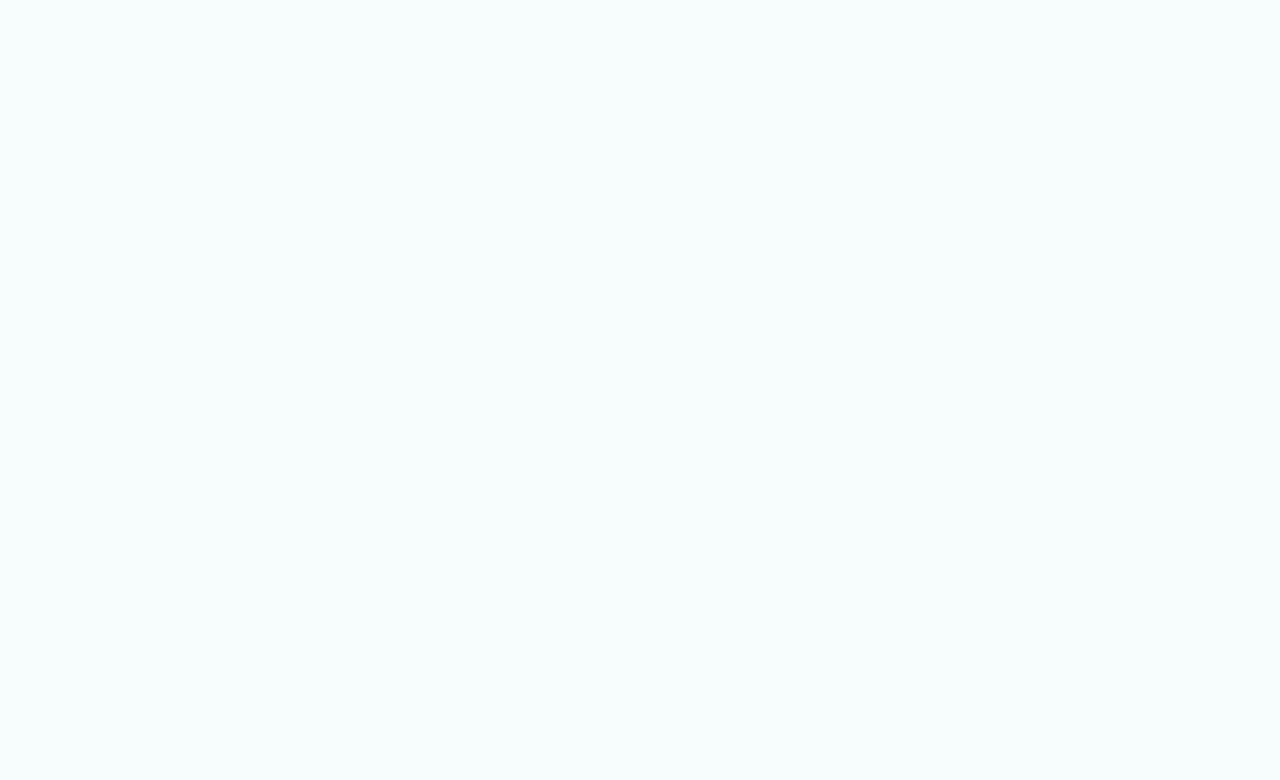
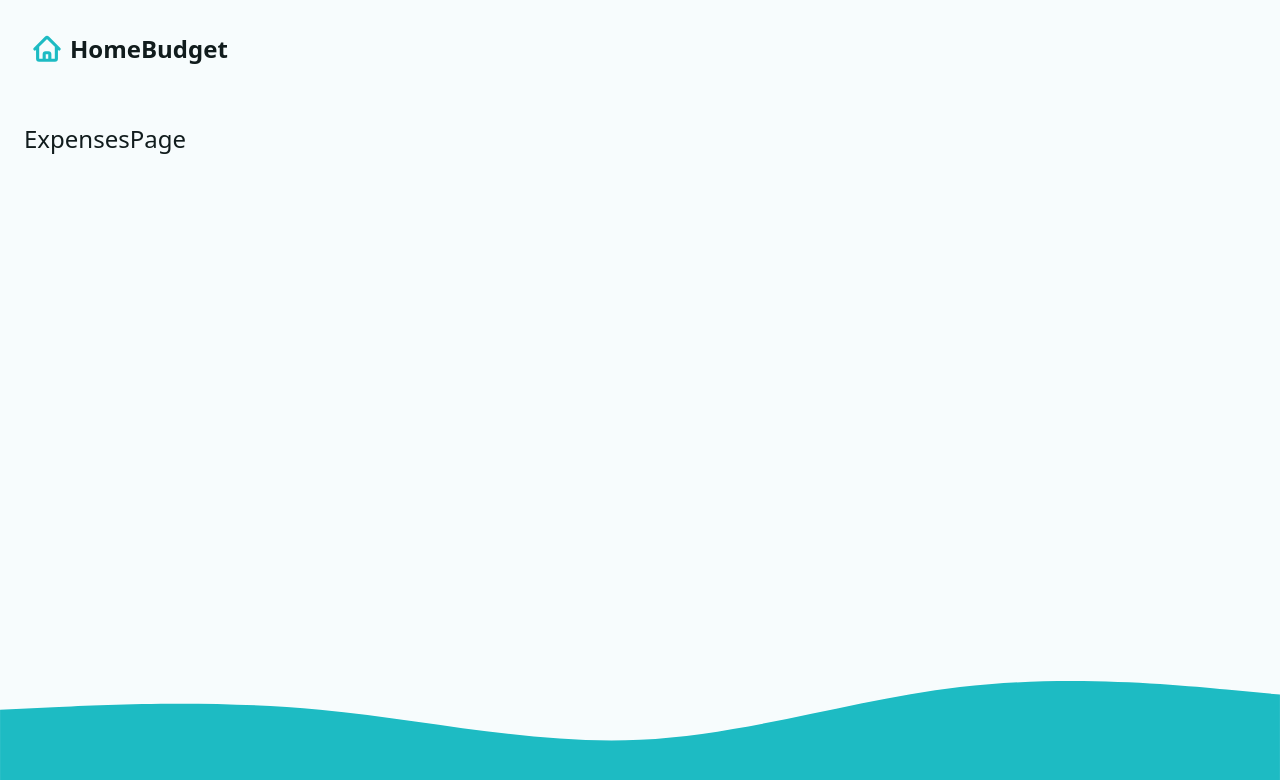
Before and after one commit to todiez/ReactBudgetingApp, a React (Vite) app: page /expenses in a window 1280 px wide. Before the commit this address had no page. Shown: the top 780 px of the page. Built offline with nearby package versions, Linux system fonts and the light colour scheme.

Commit message:
expenses page added

```diff
--- a/src/App.jsx
+++ b/src/App.jsx
@@ -13,6 +13,7 @@ import { logoutAction } from "./actions/logout";
 //Routes
 import Dashboard, { dashboadAction, dashboardLoader } from "./pages/Dashboard";
 import Error from "./pages/Error";
+import { ExpensesPage } from "./pages/ExpensesPage";
 
 
 const router = createBrowserRouter([
@@ -28,6 +29,11 @@ const router = createBrowserRouter([
         loader: dashboardLoader,
         action: dashboadAction,
         errorElement: <Error />
+      },
+      {
+        path: "expenses",
+        element: <ExpensesPage />,
+        //loader: expensesLoader,
       },
       {
         path: "logout",
--- a/src/helpers.js
+++ b/src/helpers.js
@@ -1,5 +1,5 @@
 export const waait = () =>
-  new Promise((res) => setTimeout(res, Math.random() * 800));
+  new Promise((res) => setTimeout(res, Math.random() * 500));
 
 //colors
 const generateRandomColor = () => {
--- a/src/pages/Dashboard.jsx
+++ b/src/pages/Dashboard.jsx
@@ -1,5 +1,5 @@
 //rrd importts
-import { useLoaderData } from "react-router-dom";
+import { Link, useLoaderData } from "react-router-dom";
 
 //helper functions
 import { createBudget, createExpense, fetchData, waait } from "../helpers";
@@ -96,7 +96,12 @@ const Dashboard = () => {
                   expenses && expenses.length > 0 && (
                     <div className="grid-md">
                       <h2>Recent Expenses</h2>
-                      <Table expenses={expenses.sort( (a, b) => b.createdAt - a.createdAt)} />
+                      <Table expenses={expenses.sort( (a, b) => b.createdAt - a.createdAt).slice(0, 8)} />
+                      {expenses.length > 8 && (
+                        <Link to="expenses" className="btn btn--dark">
+                        View all expenses
+                        </Link>
+                      )}
                     </div>
                   )
                 }
--- /dev/null
+++ b/src/pages/ExpensesPage.jsx
@@ -0,0 +1,5 @@
+export const ExpensesPage = () => {
+  return (
+    <div>ExpensesPage</div>
+  )
+}
```
